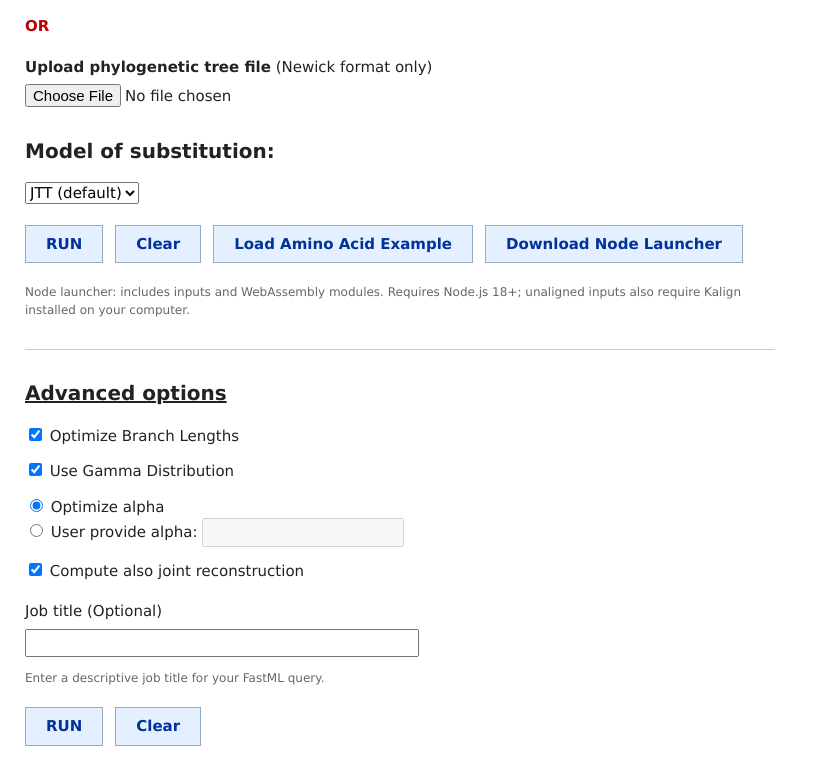
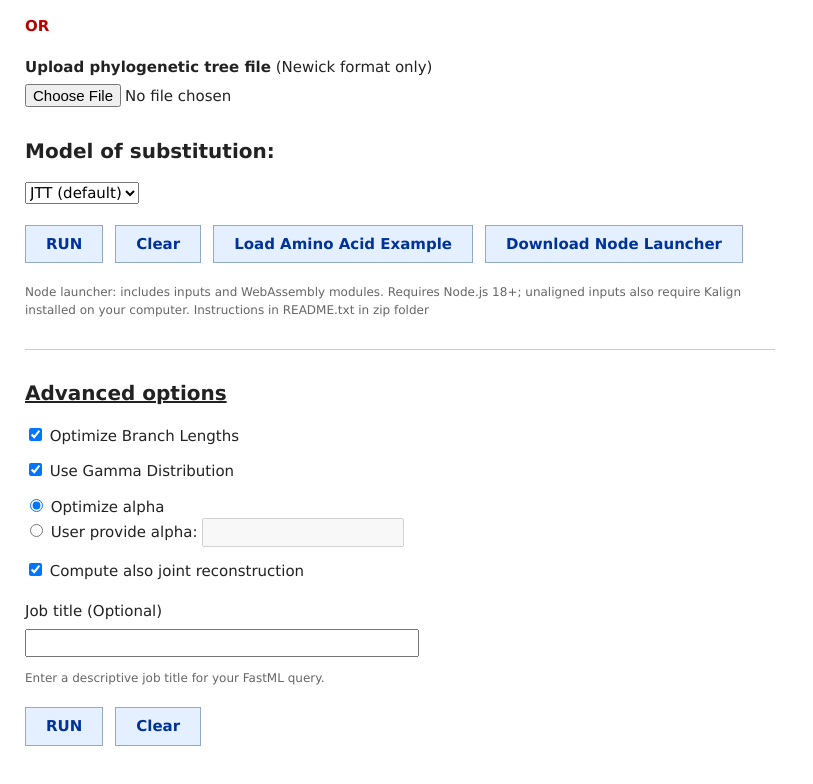
Before and after one commit to pupkoLab/fastml-git, a plain HTML site: page index.html in a window 1280 px wide. Shown: the part 964-1748 px from the top of the page, without its empty margins (0-813 px from the left). Drawn offline with Linux system fonts and the light colour scheme.

Commit message:
added instructions

```diff
--- a/index.html
+++ b/index.html
@@ -41,7 +41,7 @@ button:disabled{opacity:.5}.actions{display:flex;flex-wrap:wrap;gap:12px;margin:
 <div class="field"><label for="tree-file"><b>Upload phylogenetic tree file</b> (Newick format only)</label><input type="file" id="tree-file" accept=".tree,.tre,.nwk,.txt"></div>
 <div class="field"><h2>Model of substitution:</h2><select id="model" aria-label="Substitution model"></select></div>
 <div class="actions"><button id="submit-button" type="submit">RUN</button><button type="reset">Clear</button><button id="load-aa-example" type="button">Load Amino Acid Example</button><button id="download-node-launcher" type="button">Download Node Launcher</button></div>
-<p class="hint">Node launcher: includes inputs and WebAssembly modules. Requires Node.js 18+; unaligned inputs also require Kalign installed on your computer.</p>
+<p class="hint">Node launcher: includes inputs and WebAssembly modules. Requires Node.js 18+; unaligned inputs also require Kalign installed on your computer. Instructions in README.txt in zip folder</p>
 <p id="progress" class="hint" role="status"></p><p id="error" class="error" role="alert"></p>
 <section class="advanced"><h2><u>Advanced options</u></h2>
 <div class="option"><label><input type="checkbox" id="branch" checked> Optimize Branch Lengths</label></div>
```
